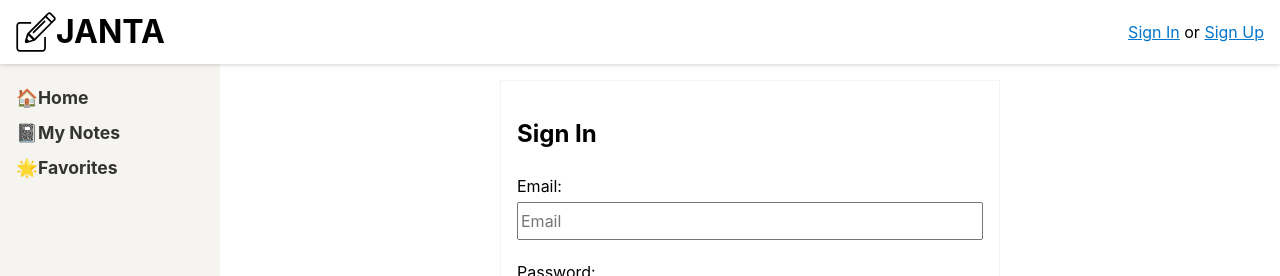
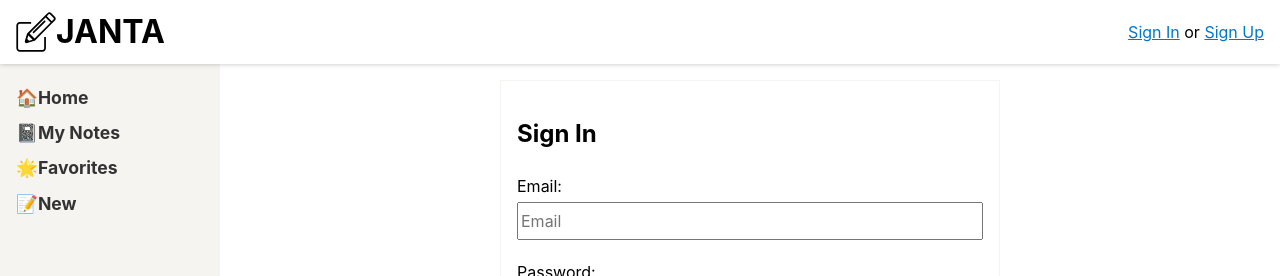
Before and after one commit to VedantWankhade/janta-web, a React (Vite) app: page /signin in a window 1280 px wide. Shown: the top 276 px of the page. Built offline with nearby package versions, Linux system fonts and the light colour scheme; no server answers.

Commit message:
New note completed

```diff
--- a/components/Navigation.js
+++ b/components/Navigation.js
@@ -64,6 +64,14 @@ const Navigation = () => {
                         Favorites
                     </Link>
                 </li>
+                <li>
+                    <Link to='/new'>
+                        <span aria-hidden="true" role="img">
+                            📝
+                        </span>
+                        New
+                    </Link>
+                </li>
             </NavList>
         </Nav>
     );
--- a/pages/new.js
+++ b/pages/new.js
@@ -2,6 +2,8 @@ import React, { useEffect } from "react";
 import { useMutation, gql } from "@apollo/client";
 
 import NoteForm from '../components/NoteForm';
+
+import { GET_NOTES } from "../gql/query";
 
 const NEW_NOTE = gql`
     mutation newNote($content: String!) {
@@ -27,7 +29,10 @@ const NewNote = props => {
         document.title = 'New Note - JANTA';
     });
 
-    const [createNote, { loading, error }] = useMutation(NEW_NOTE, { onCompleted: data => {
+    const [createNote, { loading, error }] = useMutation(NEW_NOTE, {
+        // refetch notes to prevent getting old notes from cache
+        refetchQueries: [{ query: GET_NOTES }],
+        onCompleted: data => {
             props.history.push(`note/${data.newNote.id}`);
         } })
 
```
